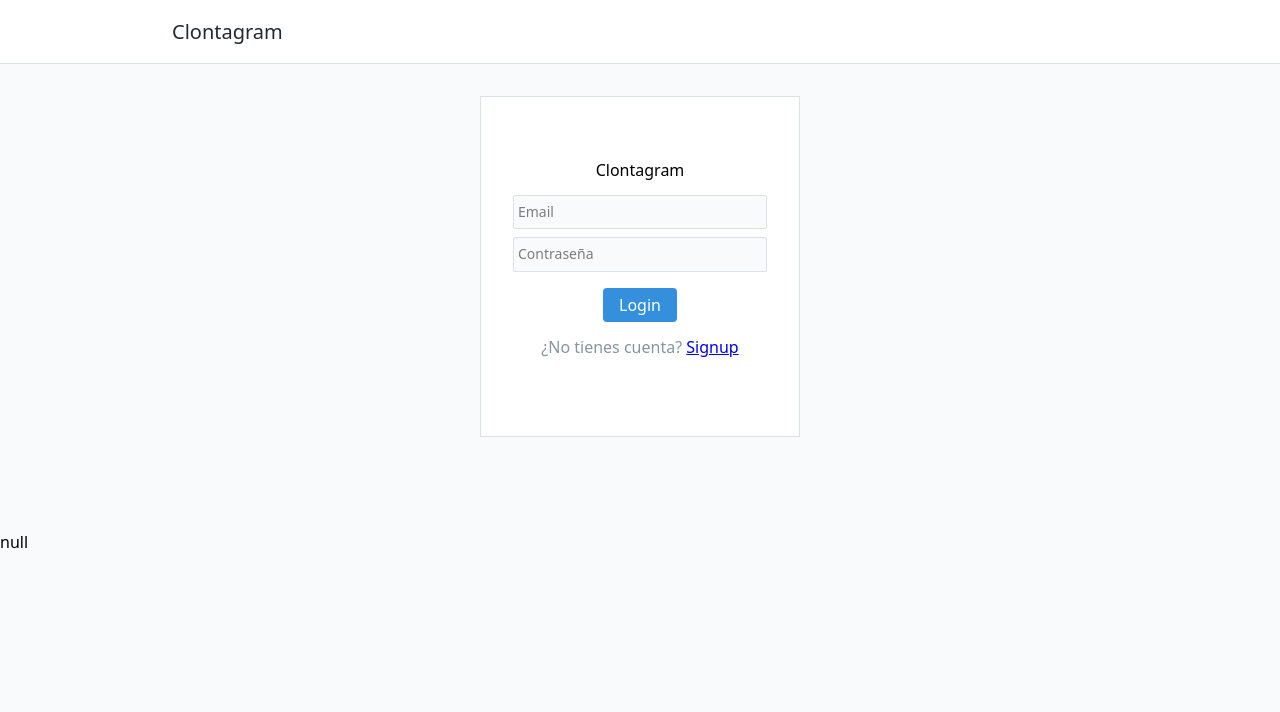
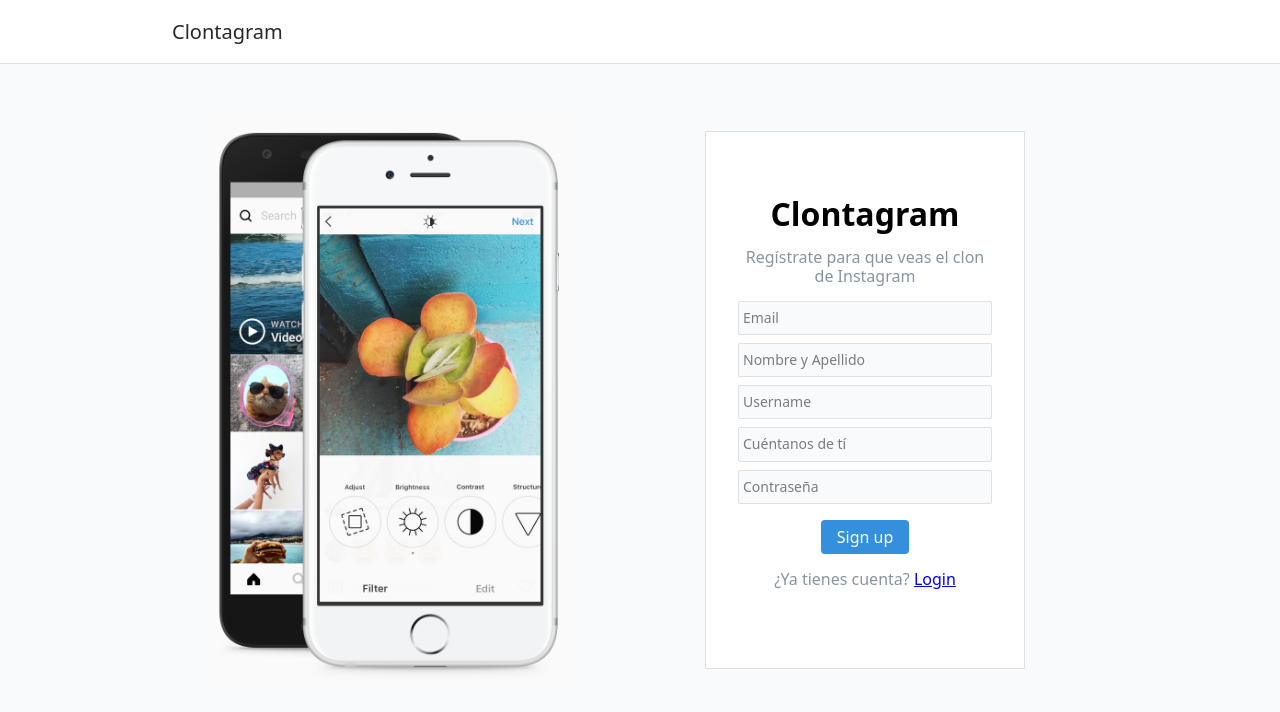
Before and after one commit to victorze/clontagram, a React (Create React App) app in the folder client/: page / in a window 1280 px wide. Shown: the top 712 px of the page. Built offline with nearby package versions, Linux system fonts and the light colour scheme; the HTML template or start-up script is replaced by a standard one.

Commit message:
Add routing

```diff
--- a/client/src/App.js
+++ b/client/src/App.js
@@ -1,4 +1,5 @@
 import React, { useState, useEffect } from 'react';
+import { BrowserRouter as Router, Route, Switch } from 'react-router-dom';
 import Axios from 'axios';
 
 import { setToken, deleteToken, getToken, initAxiosInterceptors} from './Helpers/auth-helpers';
@@ -63,11 +64,40 @@
   }
 
   return (
-    <div className="ContenedorTemporal">
+    <Router>
       <Nav />
-      {/*<Signup signup={signup}/>*/}
-      <Login login={login}/>
-      <div>{ JSON.stringify(user) }</div>
-    </div>
+      {user ? (
+        <LoginRoutes />
+      ) : (
+        <LogoutRoutes login={login} signup={signup} />
+      )}
+    </Router>
   );
 }
+
+function LoginRoutes() {
+  return (
+    <Switch>
+      <Route
+        path="/"
+        component={() => <Main center><h1>Soy el feed</h1></Main>}
+        default
+      />
+    </Switch>
+  )
+}
+
+function LogoutRoutes({ login, signup }) {
+  return (
+    <Switch>
+      <Route
+        path="/login/"
+        render={props => <Login {...props} login={login} />}
+      />
+      <Route
+        render={props => <Signup {...props} signup={signup} />}
+        default
+      />
+    </Switch>
+  )
+}
--- a/client/src/Views/Login.js
+++ b/client/src/Views/Login.js
@@ -1,4 +1,5 @@
 import React, { useState } from 'react';
+import { Link } from 'react-router-dom';
 import Main from '../Components/Main';
 
 export default function Login({ login }) {
@@ -52,7 +53,7 @@
             Login
           </button>
           <p className="FormContainer__info">
-            ¿No tienes cuenta? <a href="/signup">Signup</a>
+            ¿No tienes cuenta? <Link to="/signup">Signup</Link>
           </p>
         </form>
       </div>
--- a/client/src/Views/Signup.js
+++ b/client/src/Views/Signup.js
@@ -1,4 +1,6 @@
 import React, { useState } from 'react';
+import { Link } from 'react-router-dom';
+
 import Main from '../Components/Main';
 import imageSignup from '../images/signup.png';
 
@@ -90,7 +92,7 @@
             />
             <button className="Form__submit" type="submit">Sign up</button>
             <p className="FormContainer__info">
-              ¿Ya tienes cuenta? <a href="/login">Login</a>
+              ¿Ya tienes cuenta? <Link to="/login">Login</Link>
             </p>
           </form>
         </div>
```
